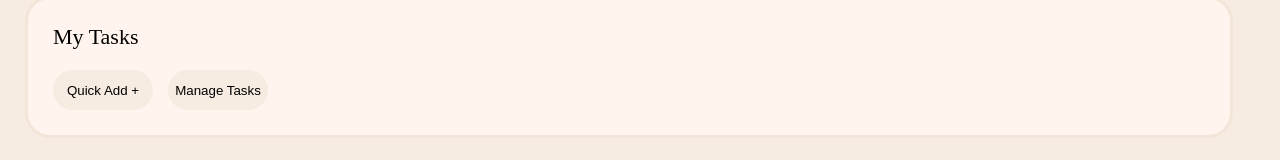
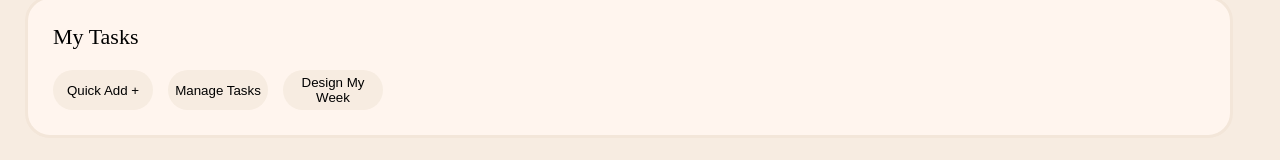
Before and after one commit to gooliajulia/design-my-week, a React (Create React App) app: page /homepage/1 in a window 1280 px wide. Shown: the part 246-406 px from the top of the page. Built offline with nearby package versions, Linux system fonts and the light colour scheme; no server answers; a web font is replaced by a local one.

Commit message:
design my week button and empty function added

```diff
--- a/src/components/displays/DisplayTaskList.js
+++ b/src/components/displays/DisplayTaskList.js
@@ -5,7 +5,6 @@ const DisplayTaskList = ({ currentUsername, TASK_API_URL, currentUserTaskArray})
 
     return (
         <div id='display-cards'>
-            <div>
                 {currentUserTaskArray.map((task) => (
                     <DisplayCard
                         type={'task'}
@@ -18,7 +17,6 @@ const DisplayTaskList = ({ currentUsername, TASK_API_URL, currentUserTaskArray})
                         TASK_API_URL={TASK_API_URL}
                     />
                 ))}
-            </div>
         </div>
     )
 }
--- a/src/components/sections/MyTasks.js
+++ b/src/components/sections/MyTasks.js
@@ -22,6 +22,10 @@ const MyTasks = ({addNewTask, task, setTask, taskImp, setTaskImp, taskUrg, setTa
         setToggleFilter(!toggleFilter);
     }
 
+    const designMyWeek = () => {
+        console.log('designing your week');
+    }
+
 
     return (
         <div id='my-tasks'>
@@ -29,6 +33,7 @@ const MyTasks = ({addNewTask, task, setTask, taskImp, setTaskImp, taskUrg, setTa
             <div id='my-task-buttons'>
                 <button id='quick-add' className={ quickAddToggle ? 'show' : 'no-show'} onClick={quickAdd} >{quickAddButtonText}</button>
                 <button id='manage-tasks' onClick={manageTasks}>Manage Tasks</button>
+                <button id='design-my-week' onClick={designMyWeek}>Design My Week</button>
             </div>
             <div id='tasks-and-add'>
             { quickAddToggle ?
```
